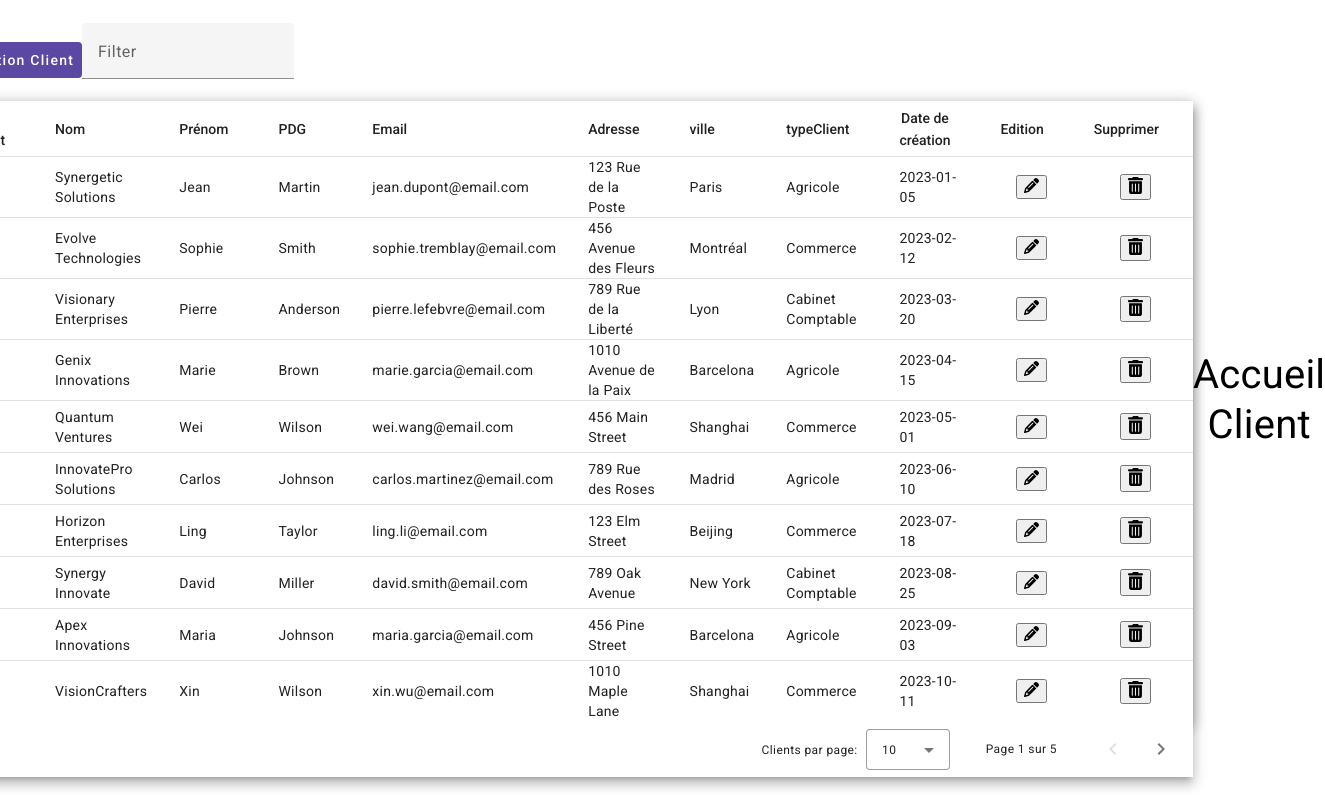
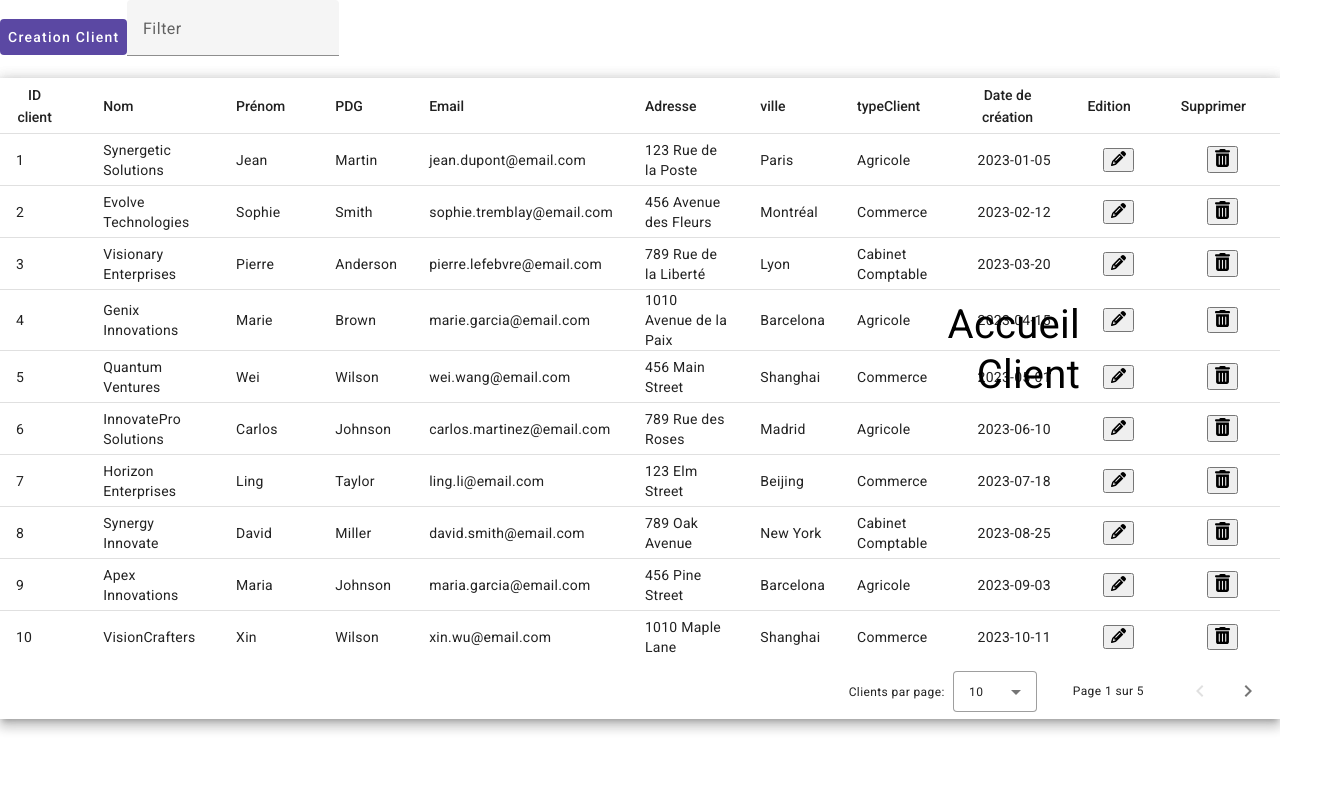
Before and after one commit to ClaireVanlerberghe/projetClaire, an Angular app: page /clients in a window 1280 px wide. Shown: the whole page, 1325 px wide, since content can reach past the window. Built offline with nearby package versions, Linux system fonts and the light colour scheme; data requests are answered from the project's data file.

Commit message:
"debugage en cours"

```diff
--- a/src/app/app.module.ts
+++ b/src/app/app.module.ts
@@ -21,6 +21,8 @@
 import { DeleteButtonComponent } from './delete-button/delete-button.component';
 import { MatDialogModule } from '@angular/material/dialog';
 import { MatFormFieldModule, MatLabel } from '@angular/material/form-field';
+import { CUSTOM_ELEMENTS_SCHEMA } from '@angular/core';
+import { MatInputModule } from '@angular/material/input';
 
 
 
@@ -31,6 +33,8 @@
     HomePageComponent,
     ClientPageComponent,
     MenuComponent,
+
+
 
 
   ],
@@ -48,10 +52,13 @@
     FormsModule,
     CommonModule,
     MatFormFieldModule,
+    MatInputModule
+
 
 
   ],
   providers: [DatePipe, JsonPipe],
-  bootstrap: [AppComponent]
+  bootstrap: [AppComponent],
+  schemas: [CUSTOM_ELEMENTS_SCHEMA]
 })
 export class AppModule { }
--- a/src/app/edit-button/edit-button.component.html
+++ b/src/app/edit-button/edit-button.component.html
@@ -1,37 +1,37 @@
-<!-- <h2 mat-dialog-title>Création nouveau client</h2>
+<h2 mat-dialog-title>Modification client/h2>
 <mat-dialog-content class="mat-typography" >
 
 <form (ngSubmit)="onEdit()" style="width: 50vw; display: flex;
 flex-wrap: wrap; gap: 6px; justify-content: space-evenly;">
   <mat-form-field appearance="outline">
-      <mat-label>Nom</mat-label>
+      <mat-label>{{client.nom}}</mat-label>
       <input type="text" name="nom" matInput required [(ngModel)]="client.nom">
   </mat-form-field>
     <mat-form-field appearance="outline">
-      <mat-label>Prénom</mat-label>
+      <mat-label>{{client.prenom}}</mat-label>
       <input matInput required [(ngModel)]="client.prenom" name="prenom">
     </mat-form-field>
     <mat-form-field appearance="outline">
-      <mat-label>PDG</mat-label>
+      <mat-label>{{client.nomPDG}}</mat-label>
       <input matInput required [(ngModel)]="client.nomPDG" name="nomPDG">
     </mat-form-field>
 
     <mat-form-field appearance="outline" >
-      <mat-label>Email</mat-label>
+      <mat-label>{{client.email}}</mat-label>
       <input matInput ng-required="true" [(ngModel)]="client.email" name="email" ng-pattern=" ^[a-z]+[a-z0-9._-]+@[a-z]+.[a-z.]{2,5}$"
       >
     </mat-form-field>
 
     <mat-form-field appearance="outline">
-      <mat-label>Adresse</mat-label>
+      <mat-label>{{client.adressePostale}}</mat-label>
       <input matInput required [(ngModel)]="client.adressePostale" name="adressePostale">
     </mat-form-field>
     <mat-form-field appearance="outline">
-      <mat-label>Ville</mat-label>
+      <mat-label>{{client.ville}}</mat-label>
       <input matInput required [(ngModel)]="client.ville" name="ville">
     </mat-form-field>
   <mat-form-field>
-    <mat-label>Type client</mat-label>
+    <mat-label>{{client.typeClient}}</mat-label>
     <mat-select required [(ngModel)]="client.typeClient" name="typeClient">
       <mat-option value="Agricole">Agricole</mat-option>
       <mat-option value="Cabinet comptable">Cabinet comptable</mat-option>
@@ -40,8 +40,8 @@
   </mat-form-field>
   <mat-dialog-actions align="end">
     <button mat-button mat-dialog-close>Annuler</button>
-    <button mat-button [mat-dialog-close]="true" cdkFocusInitial type="submit" value="Confirmer la création" style="background-color: #5b48a3; color: white;">Confirmer la création</button>
+    <button mat-button [mat-dialog-close]="true" cdkFocusInitial type="submit" value="Confirmer la modification" style="background-color: #5b48a3; color: white;">Confirmer la modification</button>
   </mat-dialog-actions>
 </form>
 
-</mat-dialog-content> -->
+</mat-dialog-content>
--- a/src/app/edit-button/edit-button.component.ts
+++ b/src/app/edit-button/edit-button.component.ts
@@ -2,11 +2,14 @@
 import {MatDialog, MatDialogModule} from '@angular/material/dialog';
 import {MatButtonModule} from '@angular/material/button';
 import {FormsModule, ReactiveFormsModule} from '@angular/forms';
-import {MatSelectModule} from '@angular/material/select';
+import {MatSelect, MatSelectModule} from '@angular/material/select';
 import { MatFormFieldModule } from '@angular/material/form-field';
 import { MatInputModule } from '@angular/material/input';
 import { MatIconModule } from '@angular/material/icon';
 import { IClient } from '../models/iclient';
+import { DataService } from '../service/data.service';
+import { ActivatedRoute } from '@angular/router';
+
 
 
 
@@ -16,14 +19,36 @@
   selector: 'edit-button.component',
   templateUrl: 'edit-button.component.html',
   standalone: true,
-  imports: [MatDialogModule, MatButtonModule, MatFormFieldModule, MatInputModule, MatIconModule],
+  imports: [MatDialogModule, MatButtonModule, MatFormFieldModule, MatInputModule, MatIconModule, MatSelectModule],
 })
 export class EditButtonComponent {
 
+  public clientId: string | number | null = null
   public client : IClient = {} as IClient
+  router: any;
+
+  constructor(private dataServ: DataService, private activatedRoute: ActivatedRoute){}
 //Récupération de la donnée dans la modale (dans le placeholders surement), puis esuite detection de changement sur l'input et recupération de valeur en gros si vide on ne change rien
 
+ngOnInit() {
+  this.activatedRoute.paramMap.subscribe((param)=>{
+    this.clientId = param.get('clientId')
+  });
+
+  if(this.clientId) {
+    this.dataServ.getOneClient(this.clientId).subscribe((data)=> {
+      this.client = data
+      })
+    }
+  }
+
+
 onEdit() {
+  if(this.clientId){
+    this.dataServ.updateClient(this.client, this.clientId).subscribe(()=> {
+      this.router.navigate(['/clients'])
+    })
+  }
 
 }
 
--- a/src/app/home-page/home-page.component.scss
+++ b/src/app/home-page/home-page.component.scss
@@ -5,4 +5,6 @@
     color: #5b48a3;
     text-align: center;
     line-height: 65px;
+    display: flex;
+    justify-content: center;
 }
--- a/src/app/menu/menu.component.html
+++ b/src/app/menu/menu.component.html
@@ -1,4 +1,4 @@
 <div class="menu">
-  <a routerLink="">Accueil</a>
-  <a routerLink="clients">Client</a>
+  <a class="home" routerLink="">Accueil</a>
+  <a class="client" routerLink="clients">Client</a>
 </div>
--- a/src/app/menu/menu.component.scss
+++ b/src/app/menu/menu.component.scss
@@ -7,8 +7,20 @@
         text-decoration: none;
         font-size: 40px;
         line-height: 50px;
+
+
         &:hover{
             color: #5b48a3;
         }
     }
+    .home{
+        position: absolute;
+        right: 200px;
+        top: 300px;
+    }
+    .client{
+        position: absolute;
+        right: 200px;
+        top: 350px;
+    }
 }
--- a/src/styles.scss
+++ b/src/styles.scss
@@ -4,9 +4,7 @@
     margin: 0;
     font-family: Roboto, "Helvetica Neue", sans-serif;
     display: flex;
-    flex-direction: row;
-    align-items: center;
-    justify-content: center;
+
 
 
 }
```
